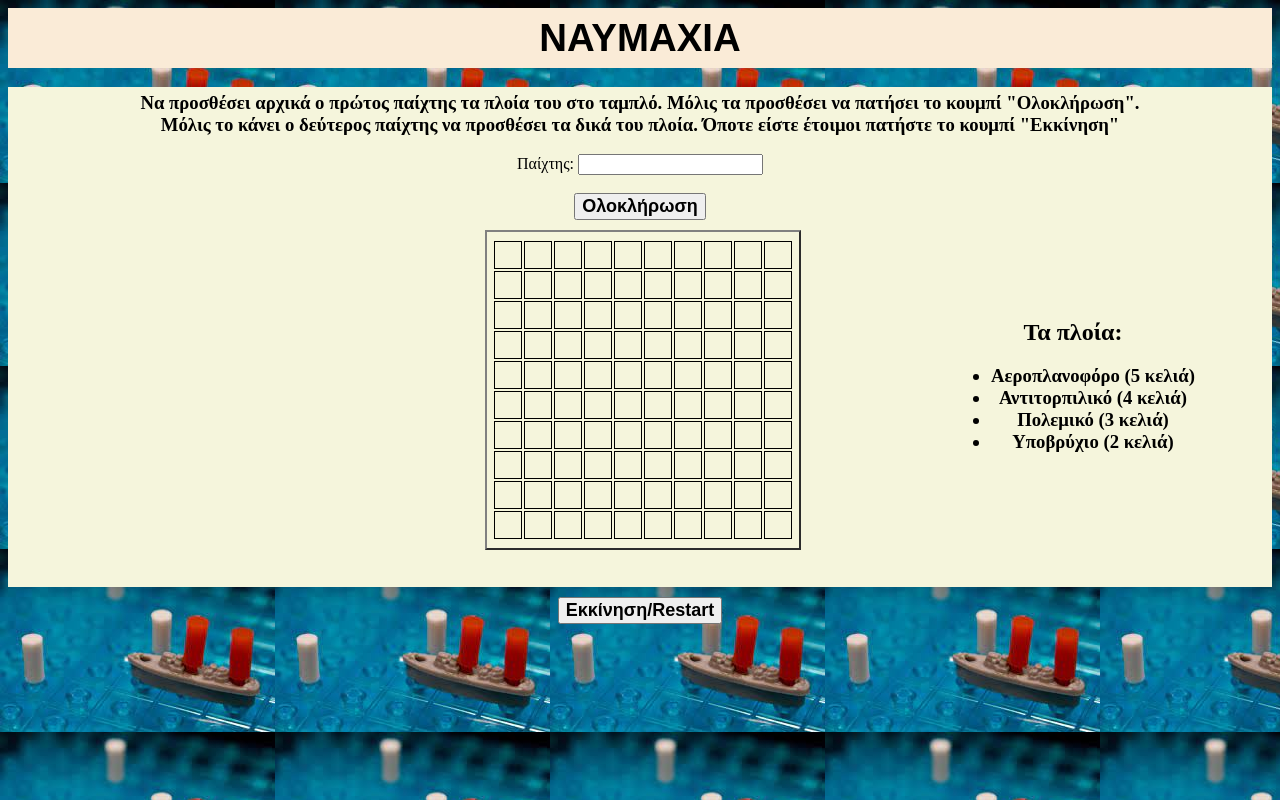
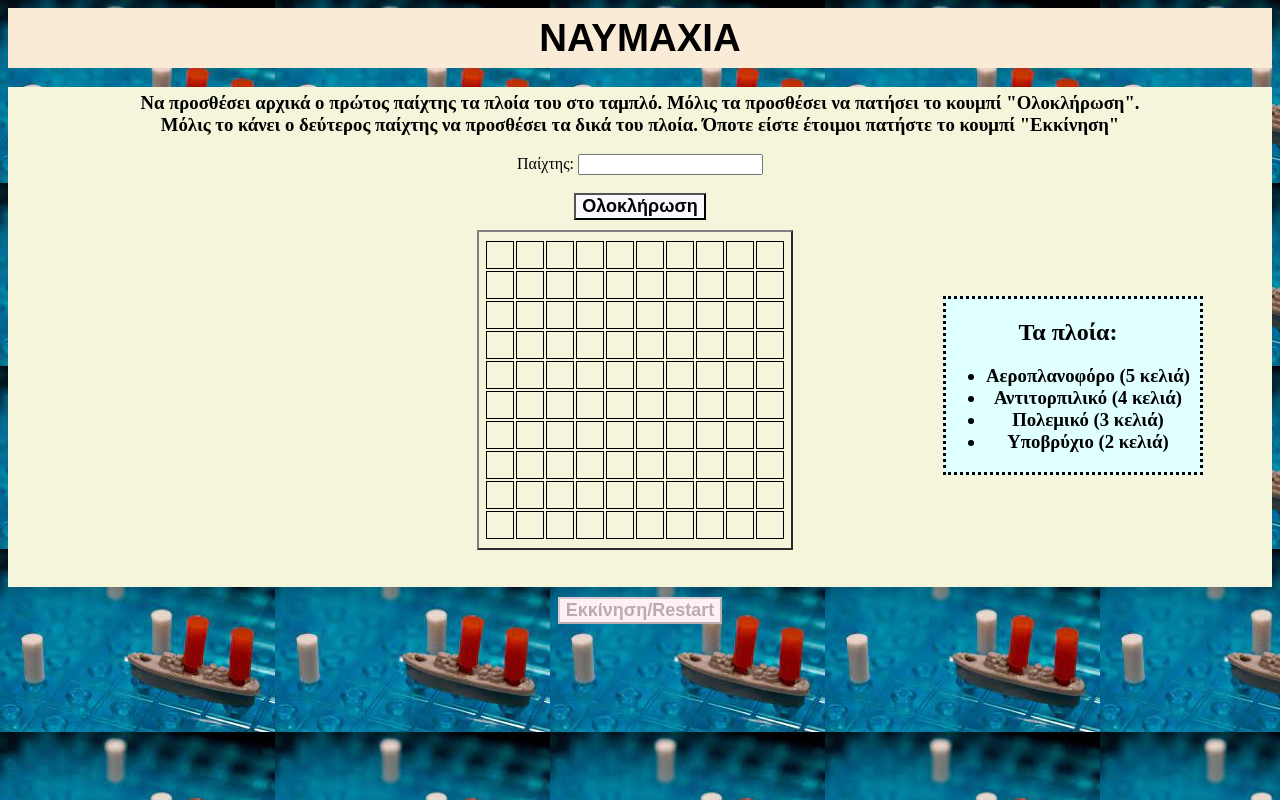
Before and after one commit to iee-ihu-gr-course1941/ADISE23_2019087-NAUMAXIA, a PHP site: page /game.html in a window 1280 px wide. Run offline with PHP 8.4, Linux system fonts and the light colour scheme.

Commit message:
Initial commit

```diff
--- a/Game/game.html
+++ b/Game/game.html
@@ -83,7 +83,7 @@
             </div>
         </div>
         <div id="startButton">
-            <input type="submit" id="start" value="Εκκίνηση/Restart">
+            <input type="submit" id="start" value="Εκκίνηση/Restart" disabled="true">
         </div>
         <script src="logincheck.js"></script>
         <script src="game.js"></script>
--- a/Game/gameUI.css
+++ b/Game/gameUI.css
@@ -38,6 +38,7 @@ div#tableShips{
     text-align: center;
     font-size: large;
     font-weight: bold;
+    background-color:ghostwhite;
 }
 
 table{
@@ -71,6 +72,7 @@ div#startButton{
     text-align: center;
     font-size: large;
     font-weight: bold;
+    background-color:lavenderblush;
 }
 
 div#tableShips{
@@ -82,4 +84,7 @@ div#shipNames{
     display: absolute;
     justify-content: right;
     margin-left: 100px;
+    border-style: dotted;
+    padding-right: 10px;
+    background-color:lightcyan;
 }
```
